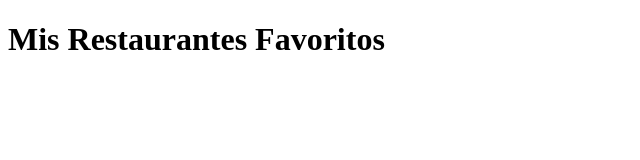
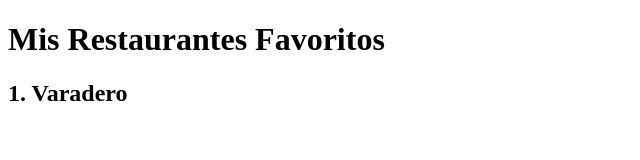
Before and after one commit to dvillafane/RubricaC1ejercicio5, a plain HTML site: page index.html in a window 1280 px wide. Shown: the whole page, without its empty margins (0-640 px from the left). Drawn offline with Linux system fonts and the light colour scheme.

Commit message:
restaurante 1

```diff
--- a/index.html
+++ b/index.html
@@ -7,5 +7,9 @@
 </head>
 <body>
     <h1>Mis Restaurantes Favoritos</h1>
+
+    <div>
+        <h2>1. Varadero</h2>
+    </div>
 </body>
 </html>
```
